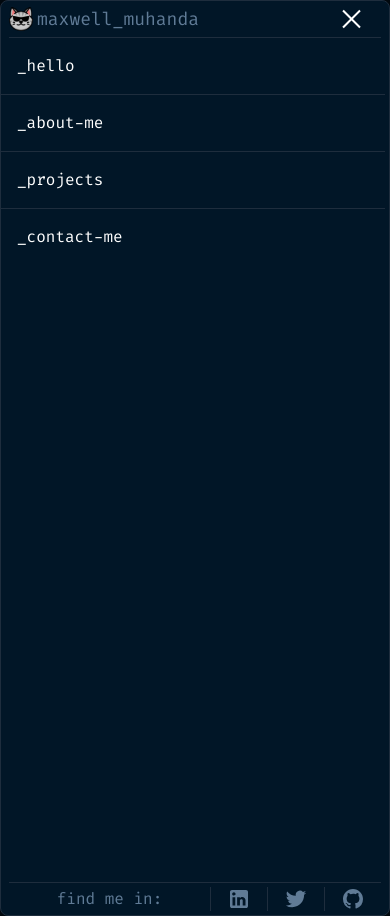
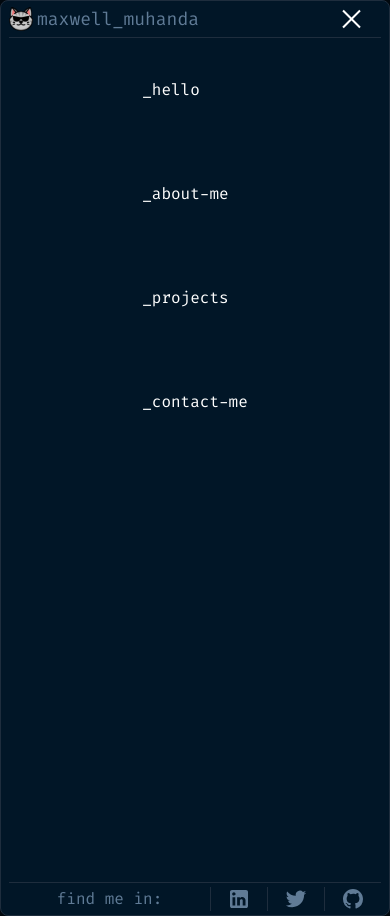
Before and after one commit to Maxino22/Personal-Website-v.3.1.0, a Vue app in the folder frontend/: page / in a window 390 px wide. Both pictures are taken after a click on the button 349 px from the left and 19 px from the top of the page. Built offline with nearby package versions, Linux system fonts and the light colour scheme.

Commit message:
modified frontend

```diff
--- a/frontend/src/components/layout/TheMobileMenu.vue
+++ b/frontend/src/components/layout/TheMobileMenu.vue
@@ -1,10 +1,10 @@
 <template>
-	<div class="bg-primaryBlue text-white min-h-screen md:hidden">
-		<div class="grid grid-col-1 divide-y divide-lines max-w-sm">
-			<div @click="openHome" class="p-4">_hello</div>
-			<div @click="openAbout" class="p-4">_about-me</div>
-			<div @click="openProjects" class="p-4">_projects</div>
-			<div @click="openContacts" class="p-4 divide-b divide-lines">
+	<div class="bg-primaryBlue text-white min-h-screen lg:hidden">
+		<div class="grid grid-col-1 justify-center max-w-lg">
+			<div @click="openHome" class="p-10 cursor-pointer">_hello</div>
+			<div @click="openAbout" class="p-10">_about-me</div>
+			<div @click="openProjects" class="p-10">_projects</div>
+			<div @click="openContacts" class="p-10 divide-b divide-lines">
 				_contact-me
 			</div>
 		</div>
```
